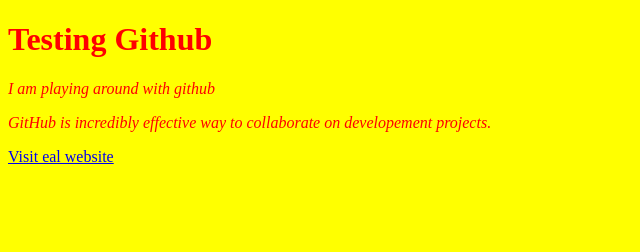
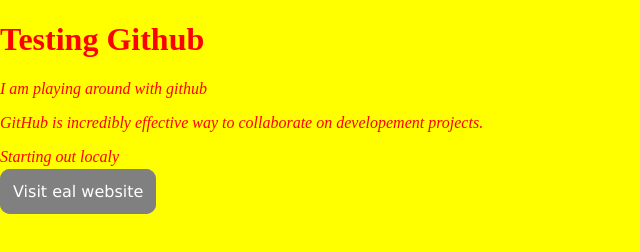
Before and after one commit to 4rtuu/4rtuu, a plain HTML site: page index.html in a window 1280 px wide. Shown: the whole page, without its empty margins (0-640 px from the left). Drawn offline with Linux system fonts and the light colour scheme.

Commit message:
First commit to github

```diff
--- a/index.html
+++ b/index.html
@@ -9,6 +9,7 @@
     <h1>Testing Github</h1>
     <p>I am playing around with github</p>
     <p>GitHub is incredibly effective way to collaborate on developement projects.</p>
-    <a href="eal.dk">Visit eal website</a>
+    <p>Starting out localy</p>
+    <a id="ealLink" href="https://www.eal.dk">Visit eal website</a>
   </body>
 </html>
--- a/style.css
+++ b/style.css
@@ -2,6 +2,8 @@ body {
   width: 100%;
   background-color: yellow;
   font-family: "Times New Roman", Times, serif;
+  padding:0;
+  margin:0;
 }
 h1 {
   font-family: inherit;
@@ -12,3 +14,18 @@ font-family: inherit;
   font-style: italic;
   color: red;
 }
+#ealLink {
+  padding: 10px;
+  text-decoration: none;
+  color: white;
+  font-style: normal;
+  border: solid;
+  border-radius: 10px;
+  border-color: gray;
+  background: gray;
+  font-family: verdana;
+}
+#ealLink:hover {
+  background-color: rgba(50,50,50,.8);
+  border-color: rgba(100,100,100,0.8);
+}
```
Also changed, not shown: 1 other file. Lines whose indentation alone changed are shown as unchanged.
